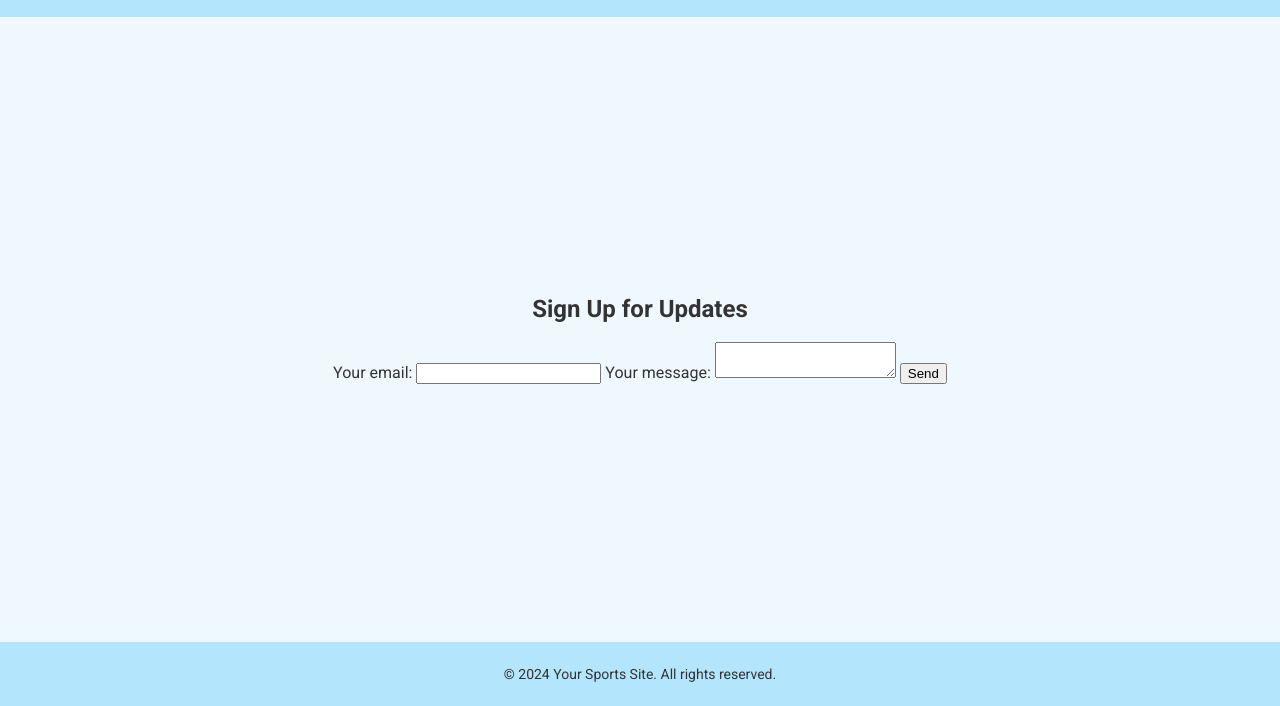
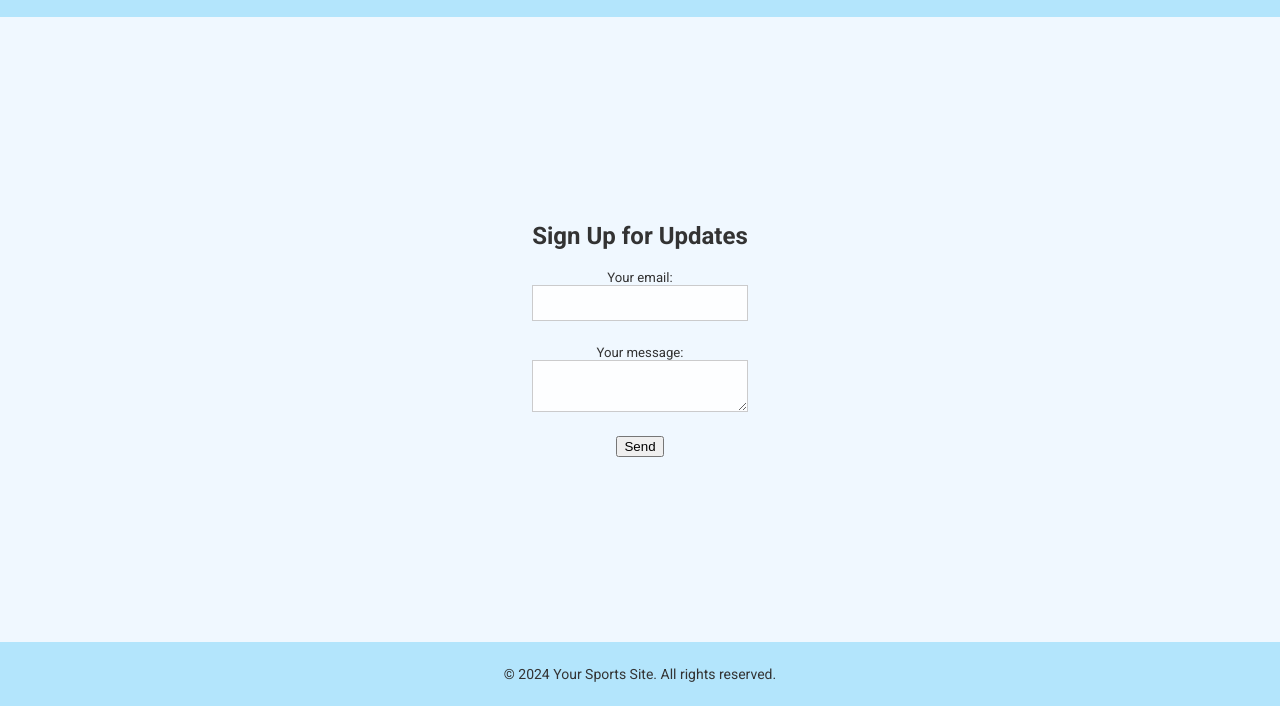
Before and after one commit to lucasloliveira/thestokemap, a plain HTML site: page index.html in a window 1280 px wide. Shown: the part 94-800 px from the top of the page. Drawn offline with Linux system fonts and the light colour scheme.

Commit message:
Update index.html

```diff
--- a/index.html
+++ b/index.html
@@ -6,6 +6,7 @@
     <title>Your Sports Site</title>
     <link href="https://fonts.googleapis.com/css2?family=Roboto:wght@400;700&family=Indie+Flower&display=swap" rel="stylesheet">
     <link rel="stylesheet" href="style.css">
+    <link rel="stylesheet" href="form-reset.css">
 </head>
 <body>
     <header>
```
